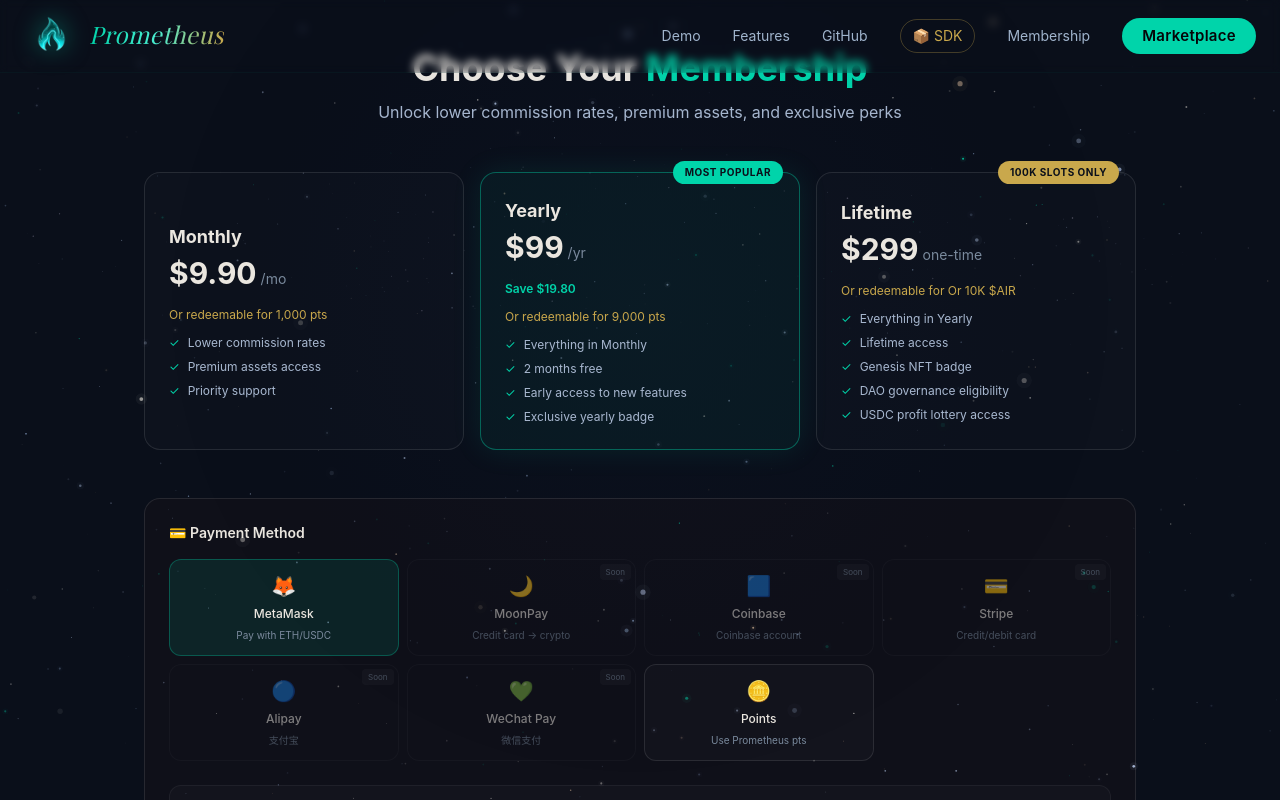
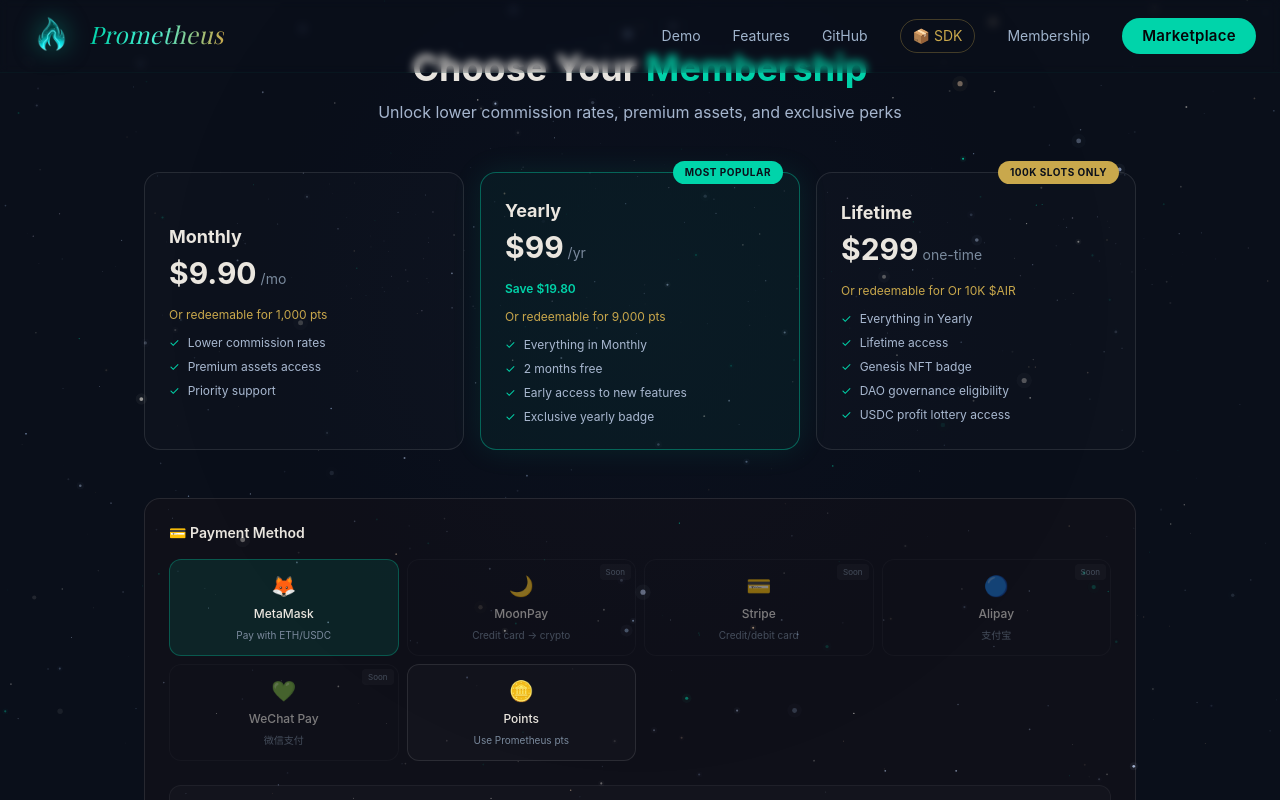
Before and after one commit to myths-labs/prometheus-avatar, a Next.js app in the folder apps/demo/: page /membership in a window 1280 px wide. Shown: the top 800 px of the page. Built offline with nearby package versions, Linux system fonts and the light colour scheme; a web font is replaced by a local one.

Commit message:
fix: remove Coinbase Commerce (HK not supported), keep 6 payment methods

```diff
--- a/apps/demo/src/app/membership/page.tsx
+++ b/apps/demo/src/app/membership/page.tsx
@@ -42,7 +42,6 @@
 const PAYMENT_METHODS = [
     { id: "metamask", icon: "🦊", label: "MetaMask", status: "live", desc: "Pay with ETH/USDC" },
     { id: "moonpay", icon: "🌙", label: "MoonPay", status: "coming", desc: "Credit card → crypto" },
-    { id: "coinbase", icon: "🟦", label: "Coinbase", status: "coming", desc: "Coinbase account" },
     { id: "stripe", icon: "💳", label: "Stripe", status: "coming", desc: "Credit/debit card" },
     { id: "alipay", icon: "🔵", label: "Alipay", status: "coming", desc: "支付宝" },
     { id: "wechat", icon: "💚", label: "WeChat Pay", status: "coming", desc: "微信支付" },
@@ -63,8 +62,6 @@
         } else if (selectedPayment === "moonpay") {
             // Will open MoonPay widget when API key is available
             alert("MoonPay integration coming soon! API key pending.");
-        } else if (selectedPayment === "coinbase") {
-            alert("Coinbase Commerce integration coming soon!");
         } else if (selectedPayment === "points") {
             alert("Points redemption — checking your balance...");
         } else {
```
